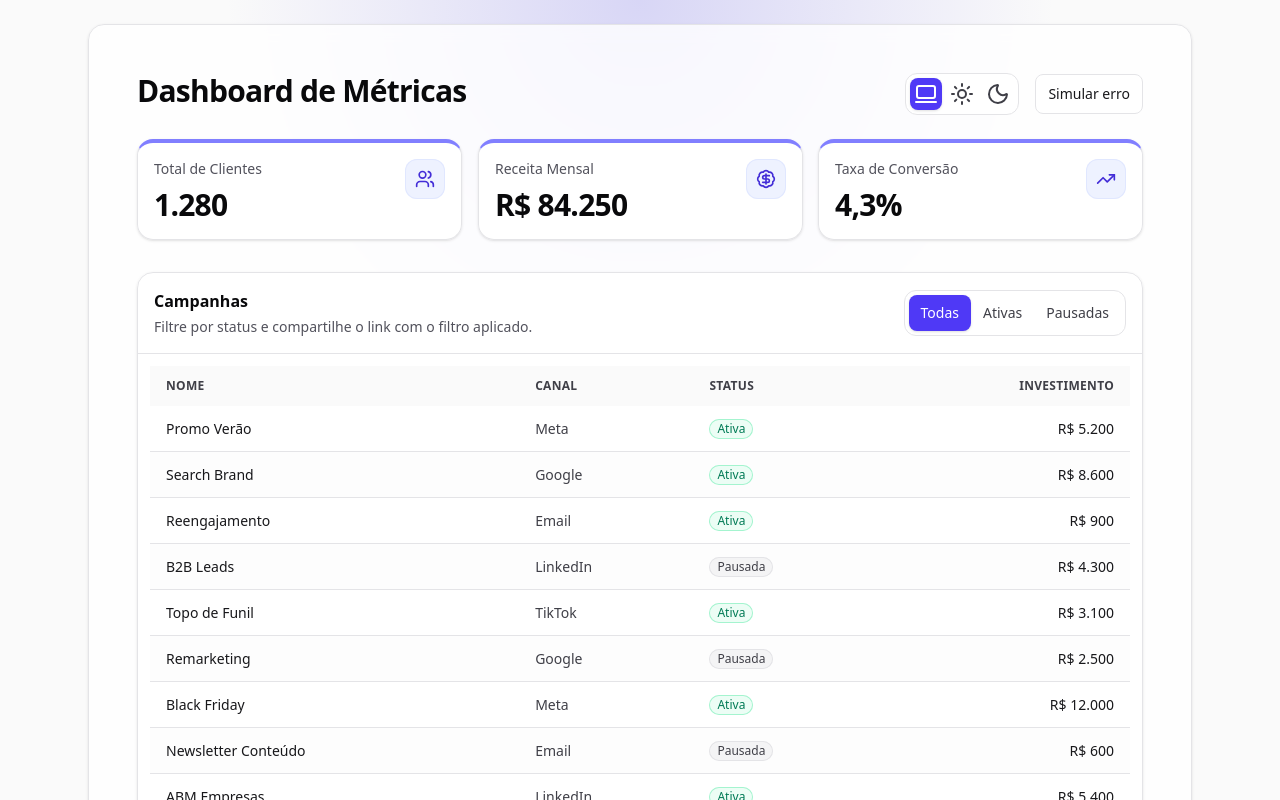
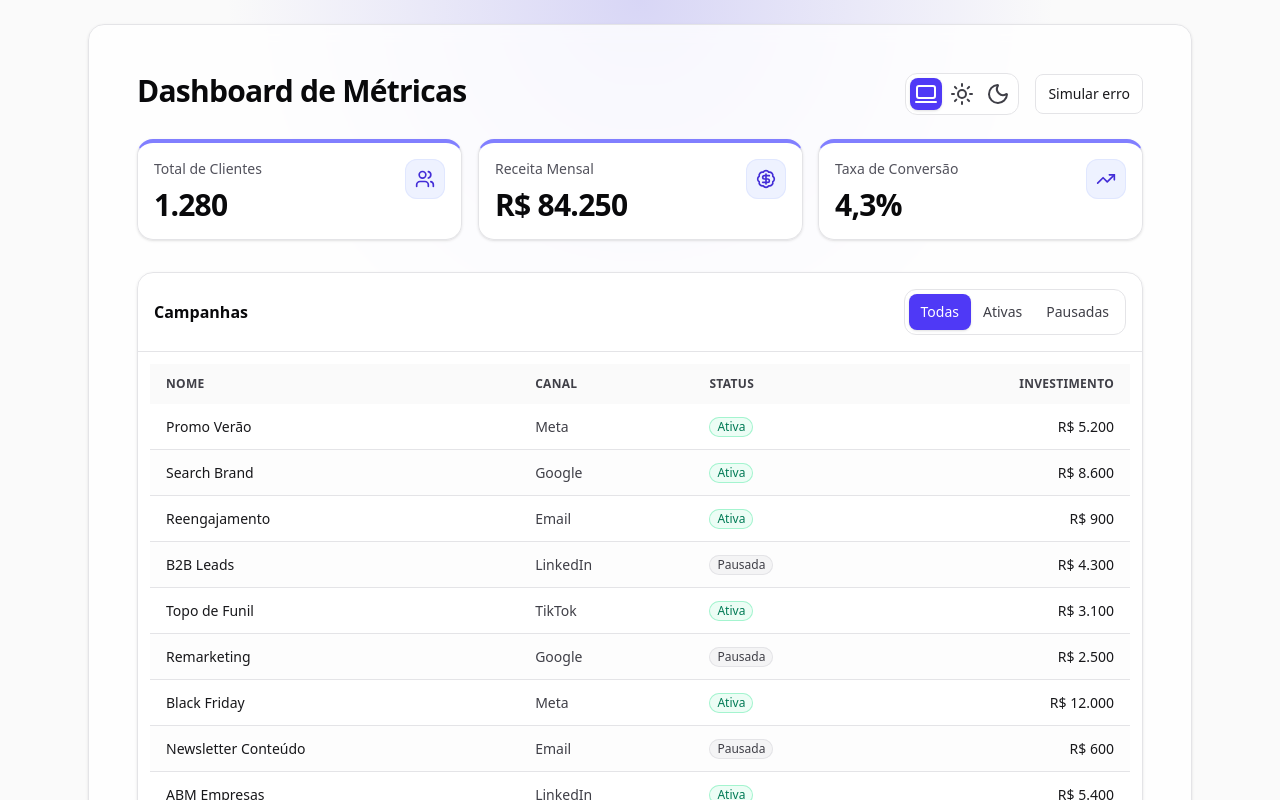
Before and after one commit to PatrickCosta7/metric-dashboard-stalse, a Next.js app: page / in a window 1280 px wide. Shown: the top 800 px of the page. Built offline with nearby package versions, Linux system fonts and the light colour scheme.

Commit message:
refactor: remove unnecessary status filter instruction text from DashboardSuccess component

```diff
--- a/src/components/DashboardSuccess.tsx
+++ b/src/components/DashboardSuccess.tsx
@@ -39,9 +39,6 @@ export function DashboardSuccess({
             <h2 className="text-base font-semibold text-zinc-950 dark:text-zinc-50">
               Campanhas
             </h2>
-            <p className="mt-1 text-sm text-zinc-600 dark:text-zinc-300">
-              Filtre por status e compartilhe o link com o filtro aplicado.
-            </p>
           </div>
 
           <StatusFilter value={statusFilter} onChange={onChangeStatusFilter} />
```
